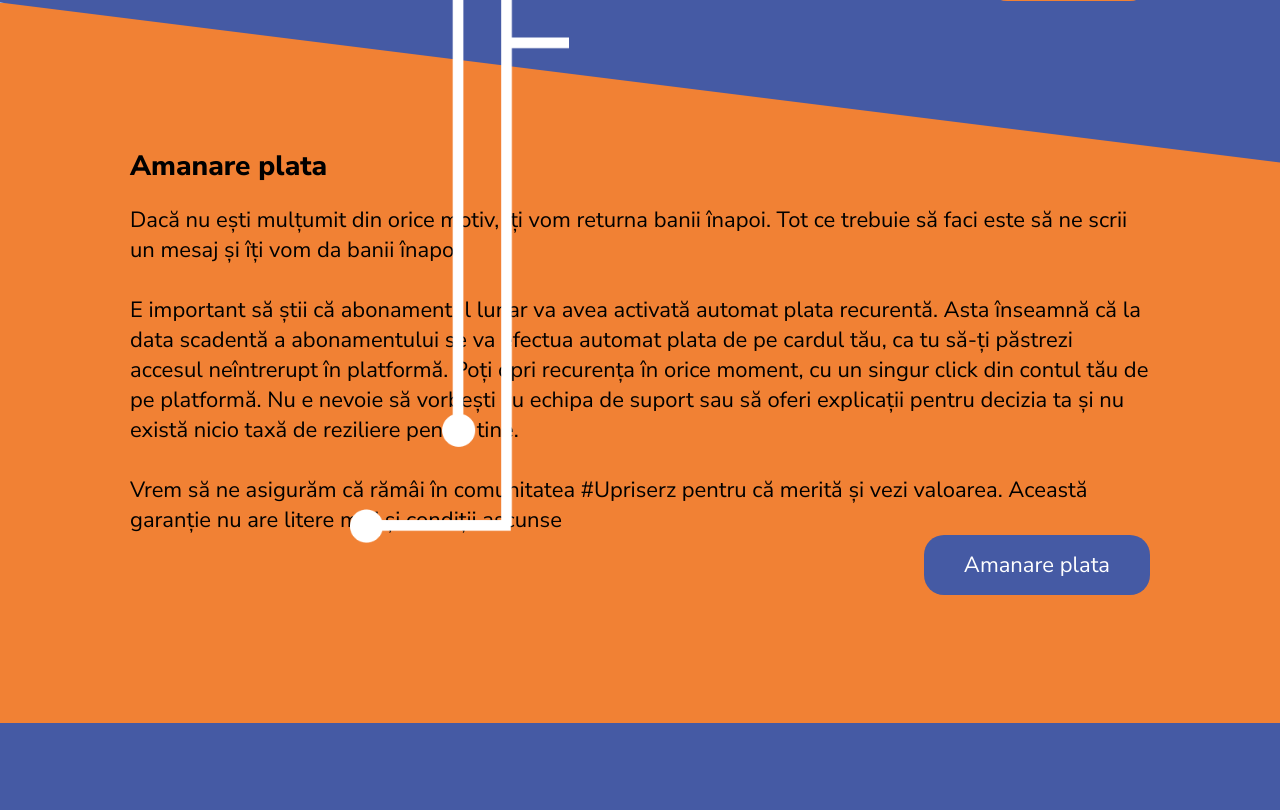
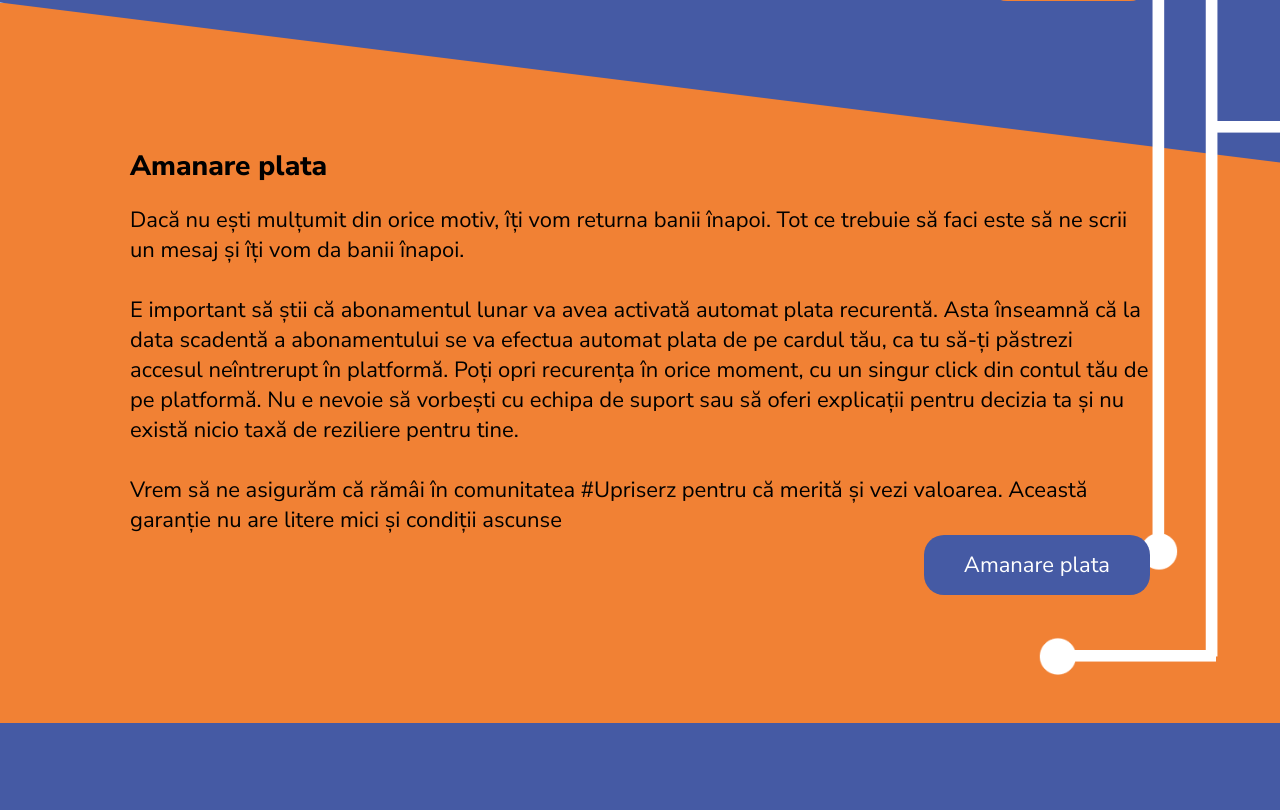
Before and after one commit to jntsimplu/it-labs, a website: page index.html in a window 1280 px wide. Shown: the part 2995-3805 px from the top of the page. Drawn offline with nearby package versions, Linux system fonts and the light colour scheme.

Commit message:
Fixed circuit position

```diff
--- a/index.html
+++ b/index.html
@@ -98,6 +98,7 @@
 
     <!-- INFOS -->
     <div class="infos">
+            <img src="./img/circuit.png" class="circuit" alt="circuit">
         <div class="info">
             <div class="info__try">
                 <h2 class="info__title">Incearca acum pentru 14 zile.</h2>
@@ -115,9 +116,7 @@ Vrem să ne asigurăm că rămâi în comunitatea #Upriserz pentru că merită
                 </div>
             </div>
         </div>
-        <div class="circuit">
-            <img src="./img/circuit.png" alt="circuit" height="1000px">
-        </div>
+
         <div class="info__2">
             <div class="info__2__delay">
                 <h2 class="info__2__title">Amanare plata</h2></br>
--- a/sass/main.scss
+++ b/sass/main.scss
@@ -55,16 +55,15 @@ $color-primary-blue: #455AA4;
     height: auto;
 }
 
-.infos{
-    position: relative;
-}
+
 
 .info{
     min-height: 80vh;
     background-color: $color-primary-blue;
     color: white;
+    clip-path: polygon(0 0, 100% 0%, 100% 100%, 0 75%);
+    // z-index: 1;
     position: relative;
-    clip-path: polygon(0 0, 100% 0%, 100% 100%, 0 75%);
     &__try{
         max-width: 1020px;
         height: 100%;
@@ -75,10 +74,14 @@ $color-primary-blue: #455AA4;
         padding: 20px 0;
         margin: 10px 0px;
         font-size: 28px;
+        z-index: 2;
+        position: relative;
     }
 
     &__text{
         font-size: 22px;
+        z-index: 2;
+        position: relative;
     }
 
     &__button{
@@ -88,6 +91,8 @@ $color-primary-blue: #455AA4;
         float: right;
         transition: all 0.2s;
         font-size: 22px;
+        z-index: 2;
+        position: relative;
         a{
             color: black;
             text-decoration: none;
@@ -124,6 +129,8 @@ $color-primary-blue: #455AA4;
         float: right;
         transition: all 0.2s;
         font-size: 22px;
+        z-index: 2;
+        position: relative;
         a{
             color: white;
             text-decoration: none;
@@ -136,8 +143,16 @@ $color-primary-blue: #455AA4;
     }
 }
 
+.infos{
+    position: relative;
+}
+
 .circuit{
     position: absolute;
-    top: 20px;
-    left: 800px;
+    right: 0;
+    width: auto;
+    // width: 20vw;
+    height: 137vh;
+    top: 7vh;
+    z-index: 1;
 }
```
Also changed, not shown: css/mystyle.css.
